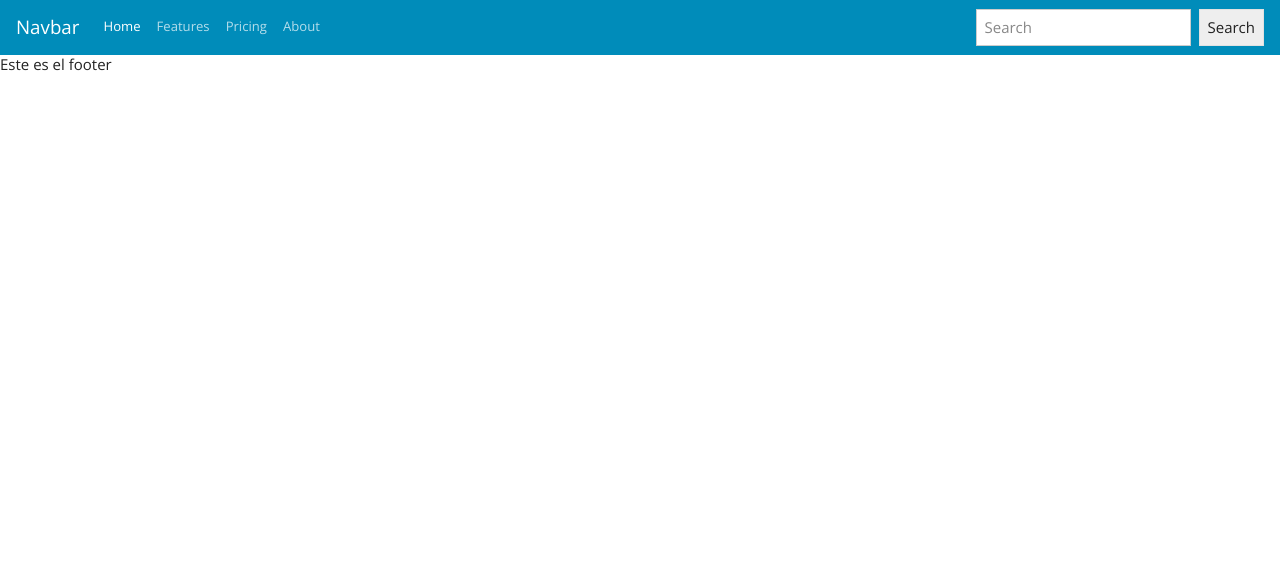
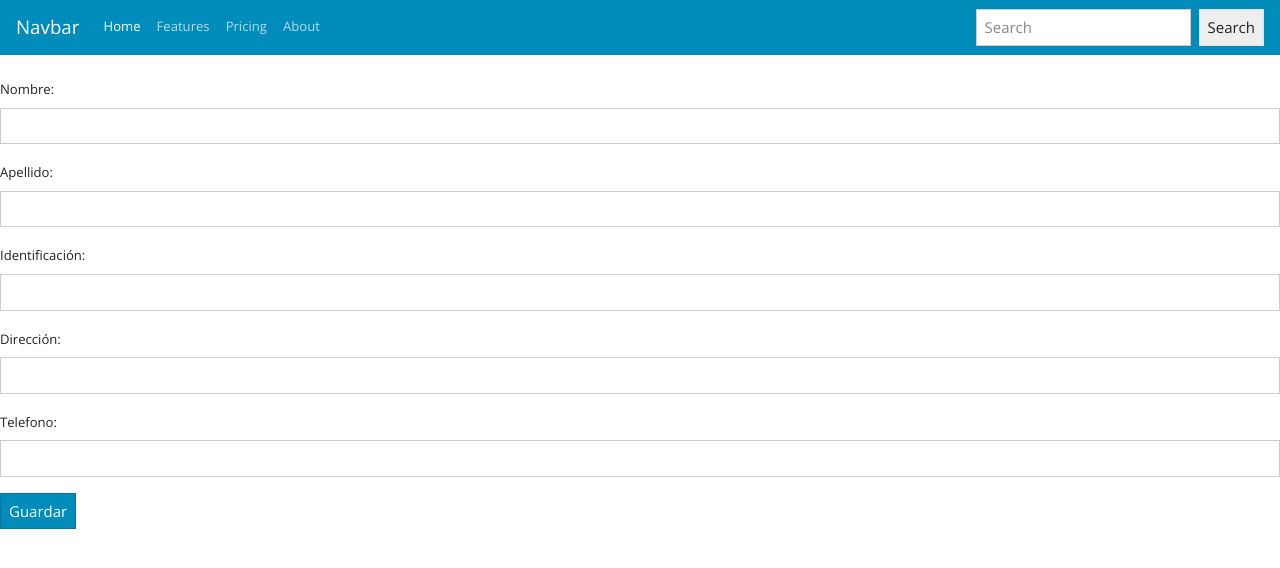
Before and after one commit to Junio28/appalmacen, a Django app: page /cliente/nuevo/ in a window 1280 px wide. Shown: the top 568 px of the page. Run offline with Django 3.2, Linux system fonts and the light colour scheme; some libraries are stand-ins or nearby versions.

Commit message:
Agregar en el templates/clients/client_form.html para la vista

```diff
--- a/templates/base/base.html
+++ b/templates/base/base.html
@@ -42,8 +42,5 @@
    {% block content %}
 
    {% endblock %}
-   {% block footer %}
-       <h6>Este es el footer</h6>
-   {% endblock %}
 </body>
 </html>
--- a/templates/clients/client_form.html
+++ b/templates/clients/client_form.html
@@ -1,5 +1,12 @@
 {% extends 'base/base.html'%}
 
 {% block content %}
+<br>
+<form method="POST">
+    {% csrf_token %}
+    {{ form.as_p}}
+    <button type="submit" class="btn btn-primary">Guardar</button>
+</form>
+
 
 {% endblock %}
```
